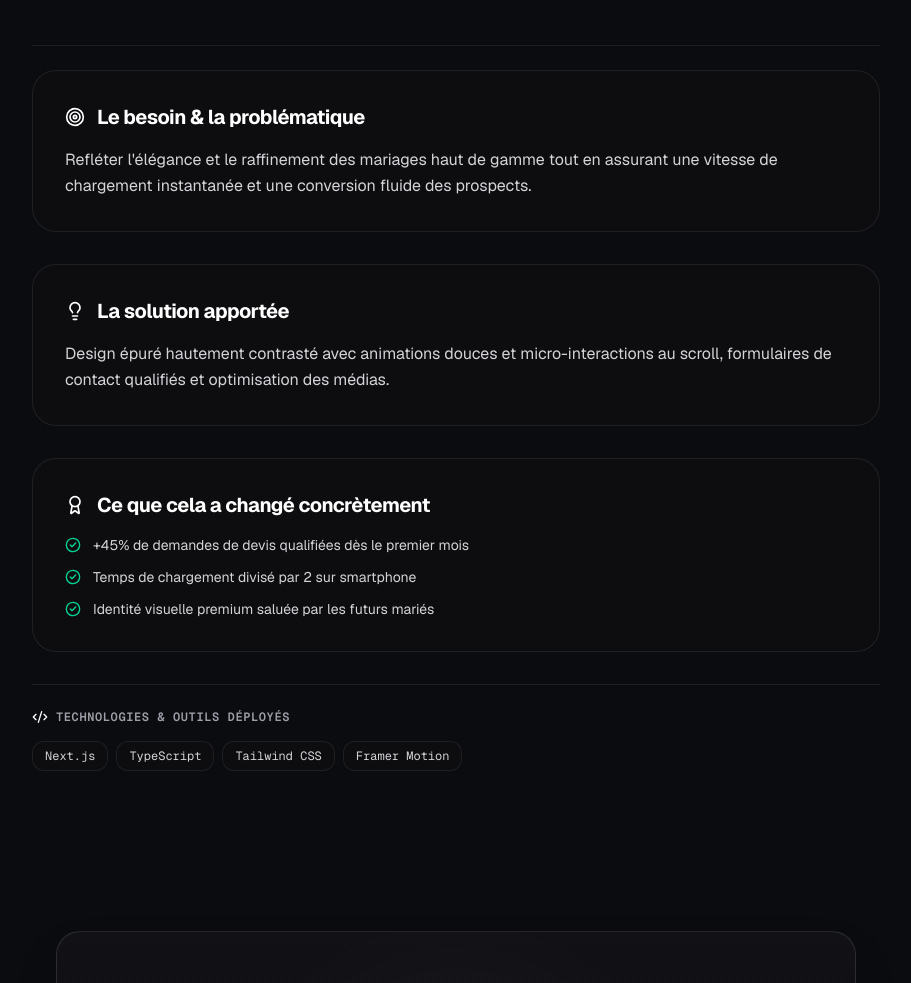
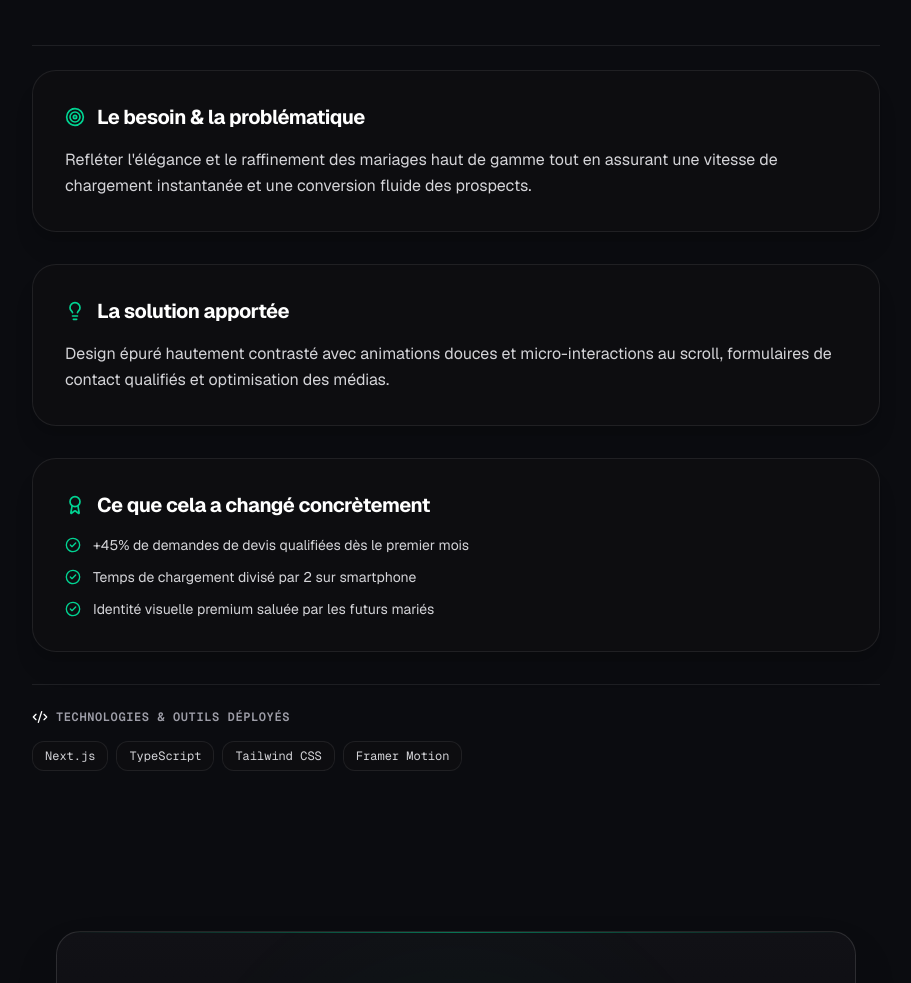
Before and after one commit to Slipaclous/gminor, a Next.js app: page /projets/amarea in a window 1280 px wide. Shown: the part 1521-2504 px from the top of the page, without its empty margins (184-1095 px from the left). Built offline with nearby package versions, Linux system fonts and the light colour scheme; no server answers; the database is empty.

Commit message:
feat(design): extend cohesive studio design, border beam highlights and micro-interactions across all pages

```diff
--- a/src/app/projets/[slug]/page.tsx
+++ b/src/app/projets/[slug]/page.tsx
@@ -120,7 +120,10 @@ export default async function ProjectDetailPage({ params }: ProjectDetailProps)
 
         {/* Refined Dark Canvas Screenshot Mockup */}
         {project.imageUrl && (
-          <div className="rounded-3xl bg-[#0a0a0d] border border-white/[0.12] overflow-hidden shadow-2xl">
+          <div className="group relative rounded-3xl bg-[#0a0a0d] border border-white/[0.12] hover:border-emerald-500/40 overflow-hidden shadow-2xl transition-all duration-300">
+            {/* Subtle top border beam highlight */}
+            <div className="absolute top-0 left-0 right-0 h-[1px] bg-gradient-to-r from-transparent via-emerald-400/50 to-transparent pointer-events-none" />
+
             {/* Window Top Bar */}
             <div className="px-4 py-3 bg-[#121318] border-b border-white/[0.08] flex items-center justify-between">
               <div className="flex items-center gap-2">
@@ -216,9 +219,10 @@ export default async function ProjectDetailPage({ params }: ProjectDetailProps)
         <div className="space-y-8 pt-6 border-t border-white/[0.08]">
           {/* Challenge */}
           {project.challenge && (
-            <div className="p-8 rounded-3xl bg-[#0d0d10] border border-white/[0.08] space-y-4">
+            <div className="group relative rounded-3xl bg-[#0d0d10] border border-white/[0.08] hover:border-white/[0.18] hover:border-emerald-500/20 p-8 space-y-4 transition-all duration-300 overflow-hidden shadow-xl">
+              <div className="absolute top-0 left-0 right-0 h-[1px] bg-gradient-to-r from-transparent via-emerald-400/30 to-transparent opacity-0 group-hover:opacity-100 transition-opacity duration-300 pointer-events-none" />
               <h2 className="text-xl font-bold text-white tracking-tight flex items-center gap-3">
-                <Target className="w-5 h-5 text-white" />
+                <Target className="w-5 h-5 text-emerald-400" />
                 <span>Le besoin &amp; la problématique</span>
               </h2>
               <p className="text-sm sm:text-base text-zinc-300 leading-relaxed font-normal">
@@ -229,9 +233,10 @@ export default async function ProjectDetailPage({ params }: ProjectDetailProps)
 
           {/* Solution */}
           {project.solution && (
-            <div className="p-8 rounded-3xl bg-[#0d0d10] border border-white/[0.08] space-y-4">
+            <div className="group relative rounded-3xl bg-[#0d0d10] border border-white/[0.08] hover:border-white/[0.18] hover:border-emerald-500/20 p-8 space-y-4 transition-all duration-300 overflow-hidden shadow-xl">
+              <div className="absolute top-0 left-0 right-0 h-[1px] bg-gradient-to-r from-transparent via-emerald-400/30 to-transparent opacity-0 group-hover:opacity-100 transition-opacity duration-300 pointer-events-none" />
               <h2 className="text-xl font-bold text-white tracking-tight flex items-center gap-3">
-                <Lightbulb className="w-5 h-5 text-white" />
+                <Lightbulb className="w-5 h-5 text-emerald-400" />
                 <span>La solution apportée</span>
               </h2>
               <p className="text-sm sm:text-base text-zinc-300 leading-relaxed font-normal">
@@ -242,9 +247,10 @@ export default async function ProjectDetailPage({ params }: ProjectDetailProps)
 
           {/* Results Checklist */}
           {project.results && project.results.length > 0 && (
-            <div className="p-8 rounded-3xl bg-[#0d0d10] border border-white/[0.08] space-y-4">
+            <div className="group relative rounded-3xl bg-[#0d0d10] border border-white/[0.08] hover:border-white/[0.18] hover:border-emerald-500/20 p-8 space-y-4 transition-all duration-300 overflow-hidden shadow-xl">
+              <div className="absolute top-0 left-0 right-0 h-[1px] bg-gradient-to-r from-transparent via-emerald-400/30 to-transparent opacity-0 group-hover:opacity-100 transition-opacity duration-300 pointer-events-none" />
               <h2 className="text-xl font-bold text-white tracking-tight flex items-center gap-3">
-                <Award className="w-5 h-5 text-white" />
+                <Award className="w-5 h-5 text-emerald-400" />
                 <span>Ce que cela a changé concrètement</span>
               </h2>
               <ul className="space-y-3">
--- a/src/app/services/page.tsx
+++ b/src/app/services/page.tsx
@@ -79,8 +79,10 @@ export default async function ServicesPage() {
               <div
                 key={service.id}
                 id={service.id}
-                className="rounded-3xl bg-[#0d0d10] border border-white/[0.08] p-8 flex flex-col justify-between space-y-8 hover:border-white/[0.22] transition-all duration-200 shadow-xl"
+                className="group relative rounded-3xl bg-[#0d0d10] border border-white/[0.08] p-8 flex flex-col justify-between space-y-8 hover:border-emerald-500/30 transition-all duration-300 shadow-xl hover:shadow-[0_0_24px_rgba(16,185,129,0.04)] overflow-hidden"
               >
+                {/* Subtle top border beam highlight on hover */}
+                <div className="absolute top-0 left-0 right-0 h-[1px] bg-gradient-to-r from-transparent via-emerald-400/40 to-transparent opacity-0 group-hover:opacity-100 transition-opacity duration-300 pointer-events-none" />
                 <div className="space-y-6">
                   <div className="flex items-center justify-between">
                     <div className="w-12 h-12 rounded-xl bg-zinc-900 border border-white/[0.1] flex items-center justify-center text-white">
--- a/src/components/faq/faq-accordion.tsx
+++ b/src/components/faq/faq-accordion.tsx
@@ -22,12 +22,15 @@ export function FaqAccordion({ faqs }: FaqAccordionProps) {
         return (
           <div
             key={idx}
-            className={`rounded-2xl border transition-all duration-200 overflow-hidden ${
+            className={`group relative rounded-2xl border transition-all duration-300 overflow-hidden ${
               isOpen
-                ? "bg-[#0d0d10] border-white/[0.22] shadow-xl"
-                : "bg-[#070709] border-white/[0.08] hover:border-white/[0.16]"
+                ? "bg-[#0d0d10] border-emerald-500/40 shadow-xl shadow-emerald-950/20"
+                : "bg-[#070709] border-white/[0.08] hover:border-white/[0.2] hover:border-emerald-500/20"
             }`}
           >
+            {isOpen && (
+              <div className="absolute top-0 left-0 right-0 h-[1px] bg-gradient-to-r from-transparent via-emerald-400/40 to-transparent pointer-events-none" />
+            )}
             <button
               type="button"
               onClick={() => toggle(idx)}
--- a/src/components/home/cta-banner.tsx
+++ b/src/components/home/cta-banner.tsx
@@ -8,9 +8,12 @@ import { ArrowUpRight, MessageSquare, Sparkles } from "lucide-react";
 export function CtaBanner() {
   return (
     <section className="py-24 max-w-6xl mx-auto px-4 sm:px-6 w-full">
-      <ScrollReveal className="relative rounded-3xl bg-gradient-to-b from-[#111116] to-[#070709] border border-white/[0.12] p-8 sm:p-12 md:p-16 overflow-hidden text-center space-y-8 shadow-2xl">
+      <ScrollReveal className="group relative rounded-3xl bg-gradient-to-b from-[#111116] to-[#070709] border border-white/[0.12] hover:border-emerald-500/40 p-8 sm:p-12 md:p-16 overflow-hidden text-center space-y-8 shadow-2xl transition-all duration-300">
+        {/* Subtle top border beam highlight */}
+        <div className="absolute top-0 left-0 right-0 h-[1px] bg-gradient-to-r from-transparent via-emerald-400/50 to-transparent pointer-events-none" />
+
         {/* Ambient background glow */}
-        <div className="absolute top-1/2 left-1/2 -translate-x-1/2 -translate-y-1/2 w-96 h-96 bg-white/[0.03] rounded-full blur-3xl pointer-events-none" />
+        <div className="absolute top-1/2 left-1/2 -translate-x-1/2 -translate-y-1/2 w-96 h-96 bg-emerald-500/[0.04] rounded-full blur-3xl pointer-events-none" />
 
         <div className="space-y-4 max-w-2xl mx-auto relative z-10">
           <div className="inline-flex items-center gap-2 px-3 py-1 rounded-full bg-zinc-900 border border-white/[0.1] text-xs font-mono text-emerald-400">
```
